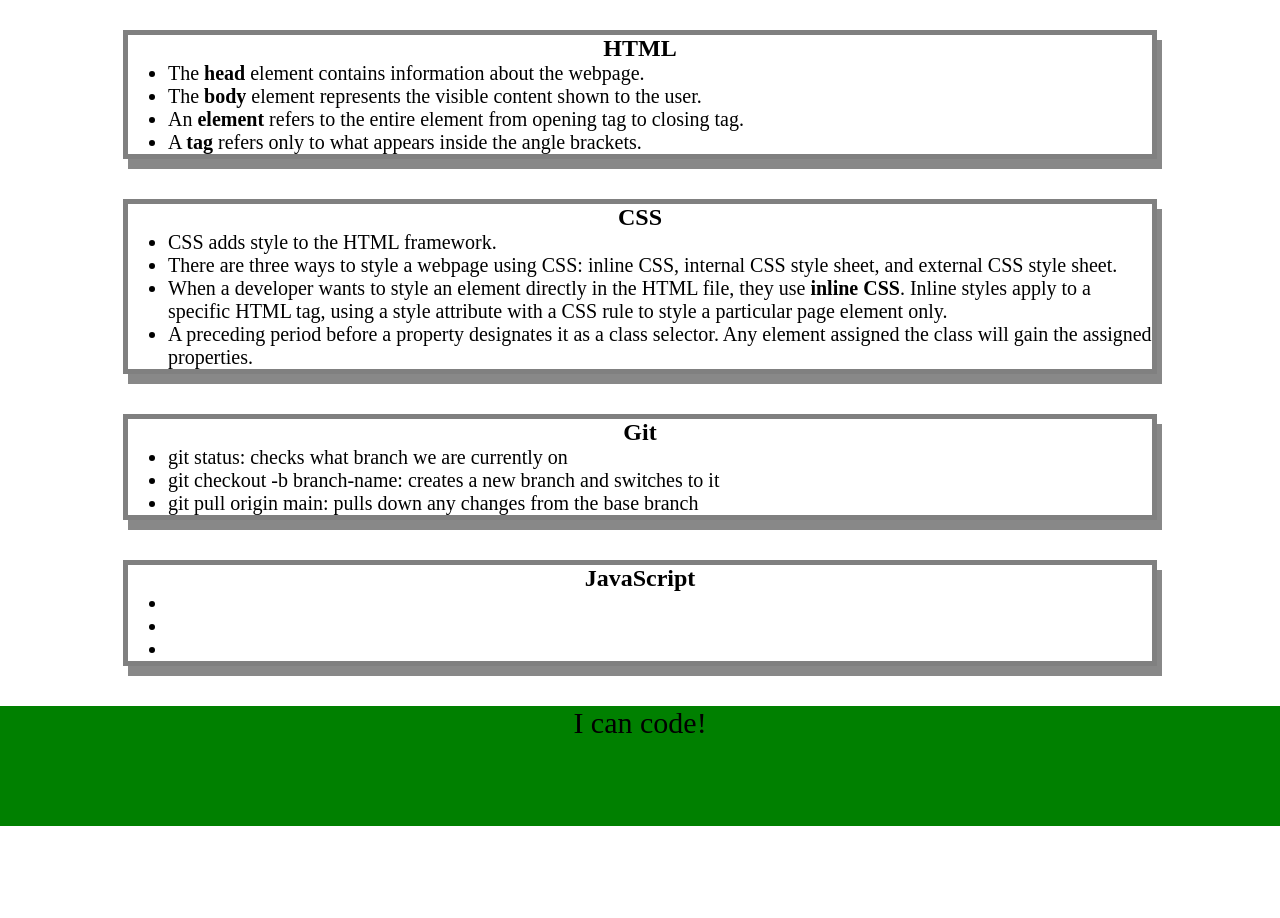
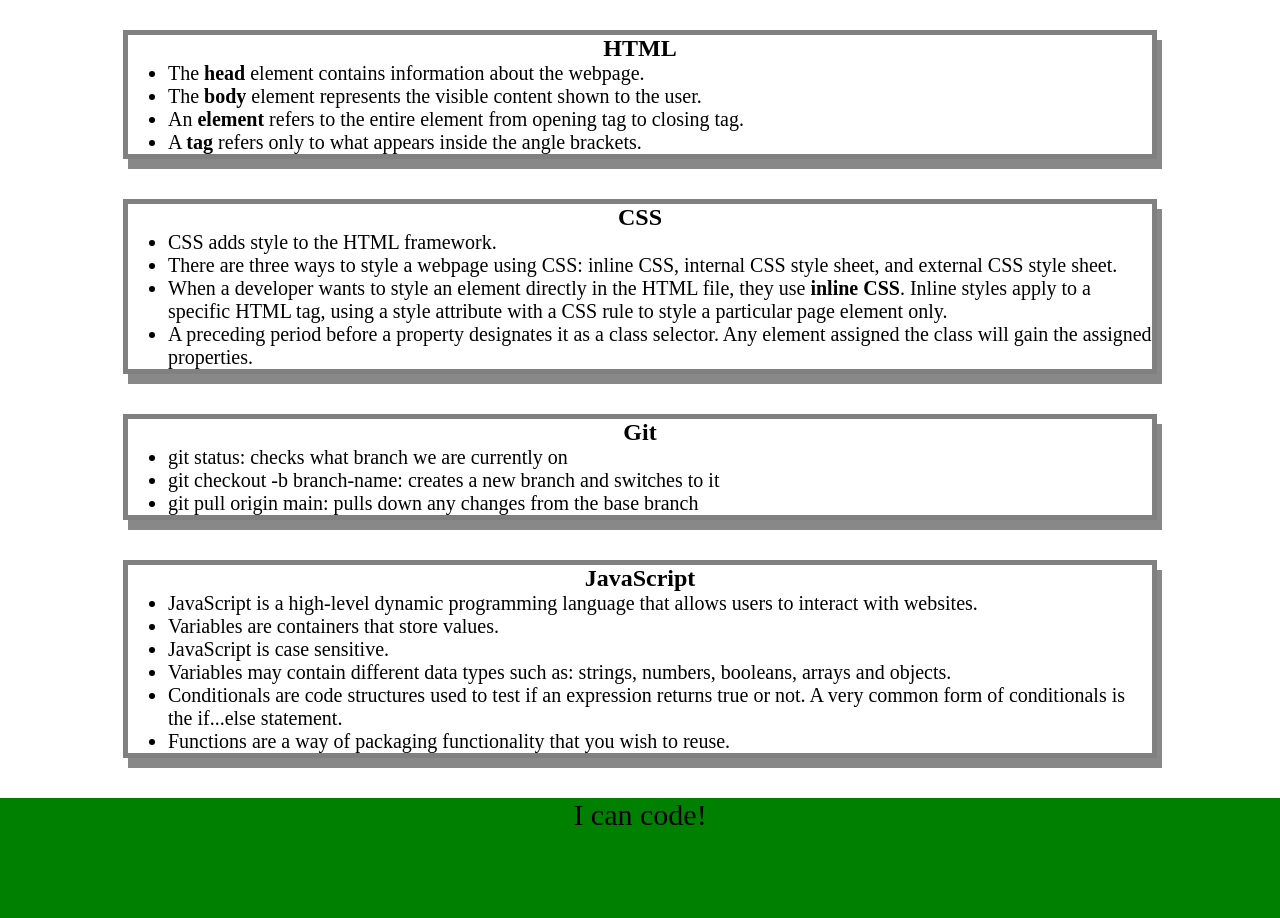
Before and after one commit to jesse-howell/prework-study-guide, a plain HTML site: page index.html in a window 1280 px wide. Shown: the part 130-1048 px from the top of the page. Before the commit the page ends 956 px from the top, so only its background shows below. Drawn offline with Linux system fonts and the light colour scheme.

Commit message:
added javascript to project

```diff
--- /dev/null
+++ b/assets/script.js
@@ -0,0 +1,19 @@
+var topics = ['HTML', 'CSS', 'Git', 'JavaScript'];
+
+for(var x = 0; x < topics.length; x++) {
+console.log(topics[x])
+}
+
+/*
+if (topic === 'HTML') {
+  console.log("Let's study HTML!");
+} else if (topic === 'CSS') {
+  console.log("Let's study CSS!");
+} else if (topic === 'Git') {
+  console.log("Let's study Git!");
+} else if (topic === 'JavaScript') {
+  console.log("Let's study JavaScript!");
+} else {
+  console.log('Please try again!');
+}
+*/
--- a/index.html
+++ b/index.html
@@ -11,6 +11,7 @@
     <header id="top">
       <h1>Prework Study Guide</h1>
       <img src="./assets/bowtie-cat.png" alt="Profile image of cat wearing a bow tie." />
+      <h2>✨ Open the Console to See What's Happening ✨</h2>
     </header>
     <main>
       <section class="card" id="html-section">
@@ -42,9 +43,12 @@
       <section class="card" id="javascript-section">
         <h2>JavaScript</h2>
         <ul>
-          <li></li>
-          <li></li>
-          <li></li>
+          <li>JavaScript is a high-level dynamic programming language that allows users to interact with websites.</li>
+          <li>Variables are containers that store values.</li>
+          <li>JavaScript is case sensitive.</li>
+          <li>Variables may contain different data types such as: strings, numbers, booleans, arrays and objects.</li>
+          <li>Conditionals are code structures used to test if an expression returns true or not. A very common form of conditionals is the if...else statement.</li>
+          <li>Functions are a way of packaging functionality that you wish to reuse.</li>
         </ul>
       </section>
     </main>
@@ -52,5 +56,6 @@
     <footer>
       <p>I can code!</p>
     </footer>
+    <script src="./assets/script.js"></script>
   </body>
 </html>
```
